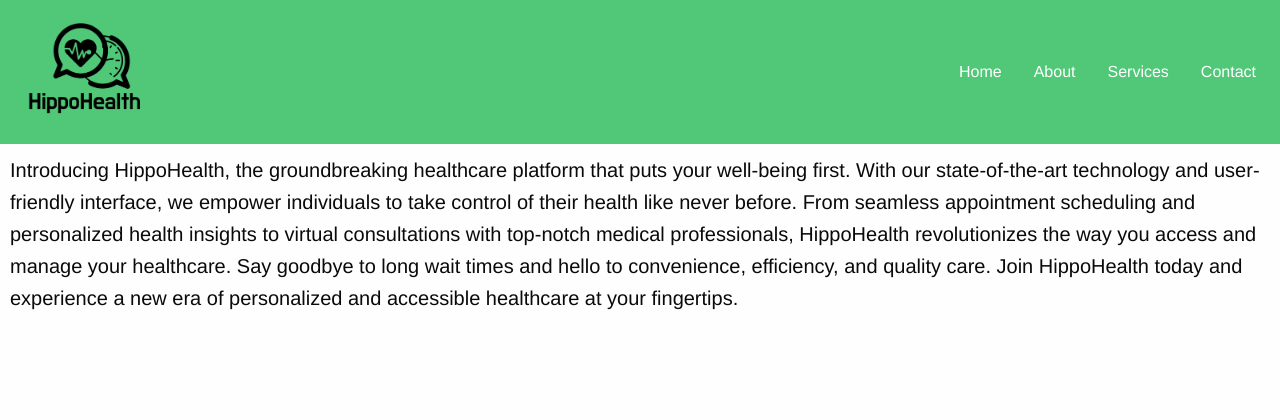
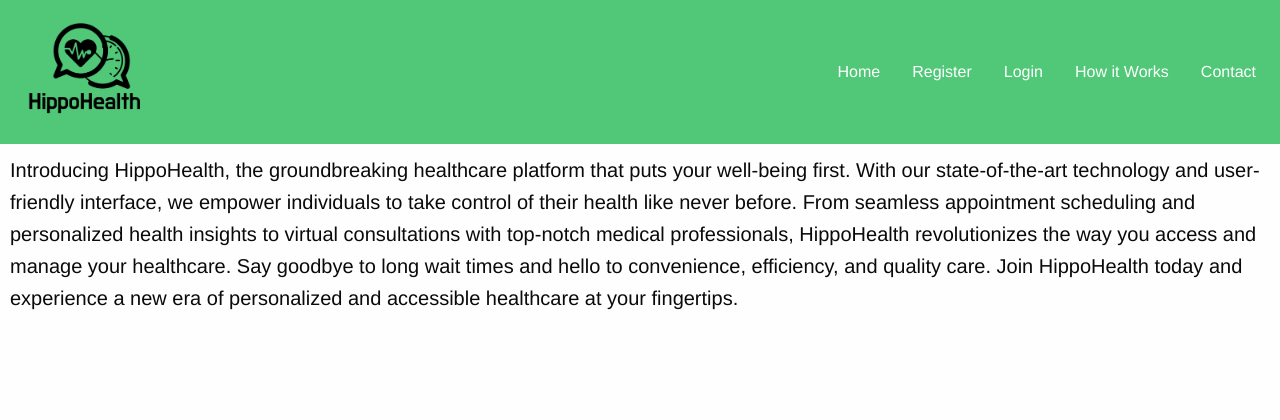
Before and after one commit to williammabotjaeng/hippohealth, a Flask app: page / in a window 1280 px wide. Shown: the top 420 px of the page. Run offline with Flask 3, Linux system fonts and the light colour scheme; some libraries are stand-ins or nearby versions.

Commit message:
menu, layout.html

```diff
--- a/templates/layout.html
+++ b/templates/layout.html
@@ -25,8 +25,9 @@
       <section class="top-bar-section">
         <ul class="dropdown menu bg-emerald" data-dropdown-menu>
           <li><a href="#" class="white-text">Home</a></li>
-          <li><a href="#" class="white-text">About</a></li>
-          <li><a href="#" class="white-text">Services</a></li>
+          <li><a href="#" class="white-text">Register</a></li>
+          <li><a href="#" class="white-text">Login</a></li>
+          <li><a href="#" class="white-text">How it Works</a></li>
           <li><a href="#" class="white-text">Contact</a></li>
         </ul>
       </section>
```
